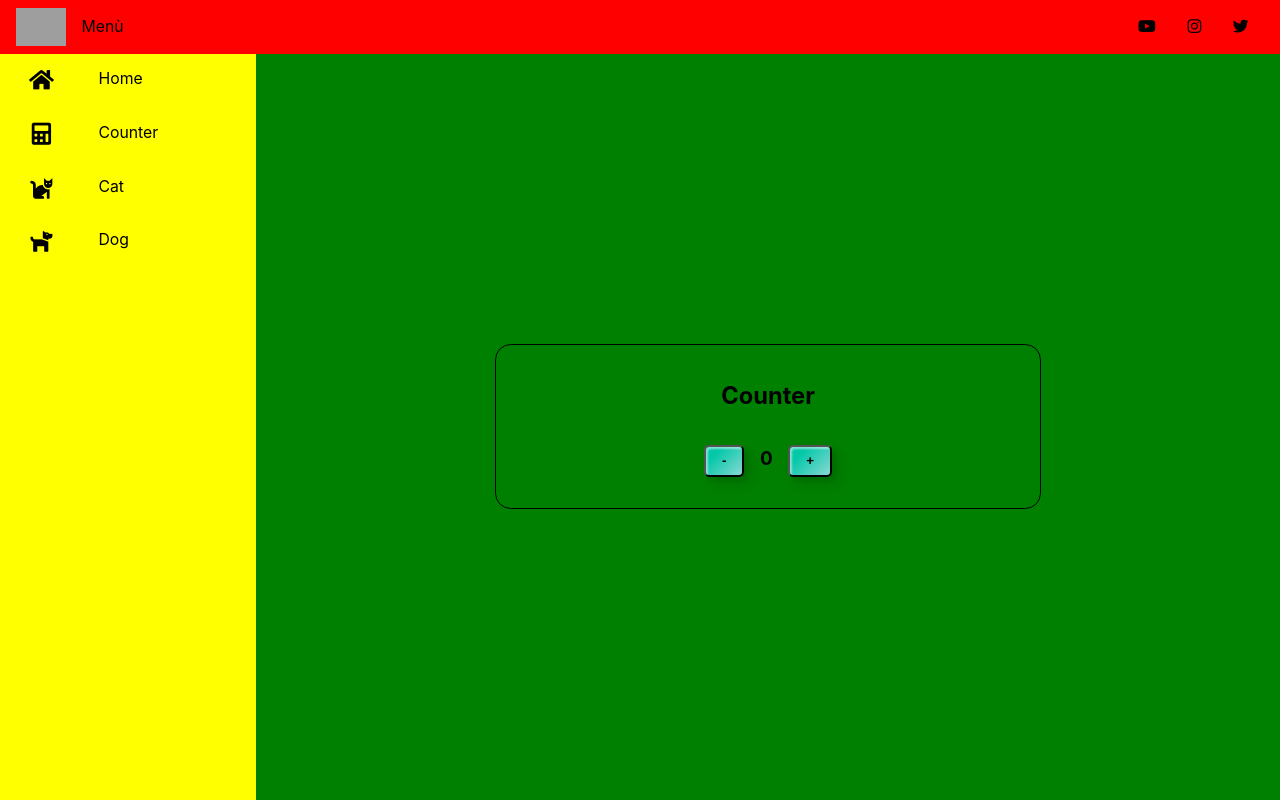
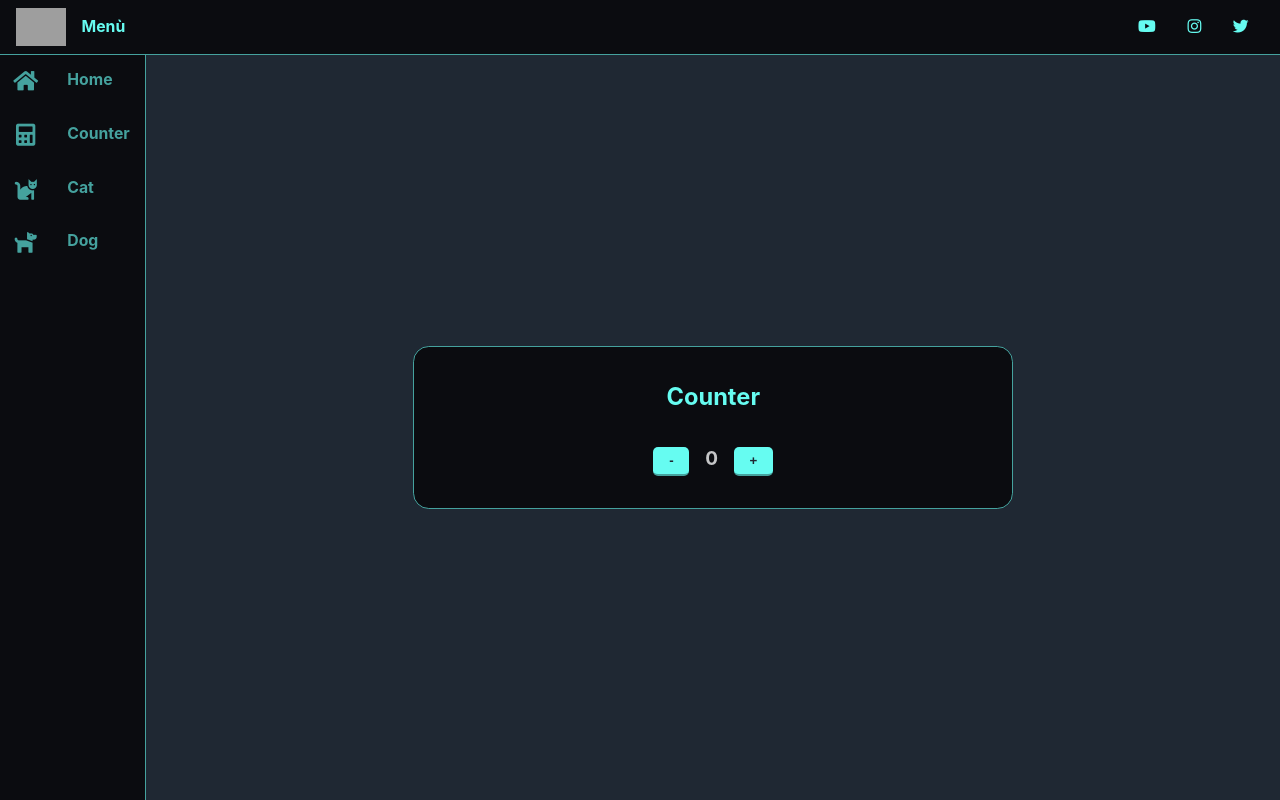
Before and after one commit to MirkoDC-Aesys/SagaTypeScriptPractice, a React (Create React App) app: page /Counter in a window 1280 px wide. Built offline with nearby package versions, Linux system fonts and the light colour scheme; grey boxes are pictures that could not be loaded.

Commit message:
Update constants.css. Update colors.

```diff
--- a/src/App.css
+++ b/src/App.css
@@ -18,13 +18,12 @@
 }
 
 .sidebar {
-  width: 20%;
   max-width: 300px;
   background-color: yellow;
 }
 
 .content {
-  background-color: green;
+  background-color: var(--bgcolor-secondary);
   flex: 1;
   overflow-y: overlay;
 }
--- a/src/components/Button.module.css
+++ b/src/components/Button.module.css
@@ -1,14 +1,25 @@
 .btn {
-    color: var(--color-primary);
+    color: var(--bgcolor-secondary);
+    border: 0;
+    border-bottom: 2px solid var(--color-ternary);
     border-radius: 5px;
     padding: 0.4rem 1rem;
     font-weight: 900;
-    background: linear-gradient(315deg, #89d8d3 0%, #03c8a8 74%);
+    background: var(--color-primary);
     cursor: pointer;
     position: relative;
     display: inline-block;
-     box-shadow:inset 2px 2px 2px 0px rgba(255,255,255,.5),
-     7px 7px 20px 0px rgba(0,0,0,.1),
-     4px 4px 5px 0px rgba(0,0,0,.1);
     outline: none;
   }
+
+  .btn:hover {
+    color: var(--color-primary);
+    background: var(--bgcolor-secondary);
+    outline: none;
+    border-color: var(--color-primary);
+  }
+
+  .btn:active {
+    border: 0;
+    transform: translateY(2px);
+  }
--- a/src/components/ListRowElement.module.css
+++ b/src/components/ListRowElement.module.css
@@ -1,15 +1,23 @@
 .container {
     display: flex;
+    color: var(--color-ternary);
+}
+
+.container:hover {
+    color: var(--color-primary);
+}
+
+.containerActive {
+    color: var(--color-primary);
 }
 
 .icon {
     padding: 1rem;
-    color: var(--color-primary);
-    width: 20%;
     display: flex;
     justify-content: center;
     align-items: center;
     flex-shrink: 0;
+    width: 20px;
 }
 
 .icon i {
@@ -17,5 +25,14 @@
 }
 
 .title {
+    font-weight: bold;
     padding: 1rem;
+    display: none;
 }
+
+@media screen and (min-width: 660px) {
+    .title {
+      display: block;
+      width: 20%;
+    }
+}
--- a/src/components/Navbar.module.css
+++ b/src/components/Navbar.module.css
@@ -2,6 +2,8 @@
     display: flex;
     align-items: center;
     padding: 0.1rem 1rem;
+    background-color: var(--bgcolor-primary);
+    border-bottom: 1px solid var(--color-ternary);
 }
 
 .logo {
@@ -15,6 +17,7 @@
 }
 
 .content {
+    font-weight: bold;
     padding: 1rem;
 }
 
@@ -34,3 +37,7 @@
 .socials > div {
     padding: 1rem;
 }
+
+.socials a {
+    color: var(--color-primary);
+}
--- a/src/components/Sidebar.module.css
+++ b/src/components/Sidebar.module.css
@@ -0,0 +1,5 @@
+.container {
+    border-right: 1px solid var(--color-ternary);
+    height: 100%;
+    background-color: var(--bgcolor-primary);
+}
--- a/src/components/Sidebar.tsx
+++ b/src/components/Sidebar.tsx
@@ -1,10 +1,10 @@
 import React from 'react'
-import classes from './Navbar.module.css'
+import classes from './Sidebar.module.css'
 import ListRowElement from './ListRowElement'
 
 const Sidebar = () => {
     return (
-        <div>
+        <div className={classes.container}>
             <ListRowElement icon={<i className="fas fa-home"></i>} title="Home" />
             <ListRowElement icon={<i className="fas fa-calculator"></i>} title="Counter" location='/Counter' />
             <ListRowElement icon={<i className="fas fa-cat"></i>} title="Cat" location='/Cat' />
--- a/src/features/Counter/Counter.module.css
+++ b/src/features/Counter/Counter.module.css
@@ -10,6 +10,7 @@
 }
 
 .count {
+    color: var(--color-secondary);
     font-size: 1.2rem;
     font-weight: 700;
     padding: 0 1rem;
--- a/src/index.css
+++ b/src/index.css
@@ -16,8 +16,13 @@ a {
   text-decoration: none;
 }
 
+h2 {
+  color: var(--color-primary);
+}
+
 section {
-  border: 1px solid var(--color-primary);
+  background-color: var(--bgcolor-primary);
+  border: 1px solid var(--color-ternary);
   border-radius: 1rem;
   padding: 1rem;
   width: 50%;
--- a/src/pages/Home/Home.module.css
+++ b/src/pages/Home/Home.module.css
@@ -12,6 +12,7 @@
     font-size: 1.2rem;
     font-weight: 700;
     padding: 0 1rem;
+    color: var(--color-secondary);
 }
 
 .img {
--- a/src/utils/constants.css
+++ b/src/utils/constants.css
@@ -1,6 +1,9 @@
 :root {
-    --color-primary: #000;
-    --color-secondary: gray;
+    --color-primary: #66FCF1;
+    --color-secondary: #C5C6C7;
+    --color-ternary: #45A29E;
+    --bgcolor-primary: #0B0C10;
+    --bgcolor-secondary: #1F2833;
     font-size: 14px;
 }
 
```
